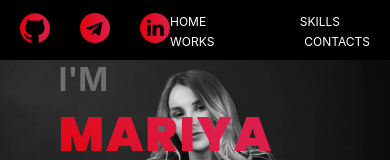
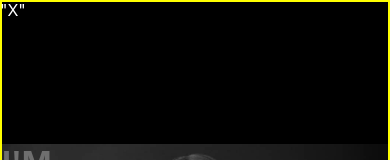
Before and after one commit to FeraVerto/portfolio, a React (Create React App) app: page / in a window 390 px wide. Shown: the top 160 px of the page. Built offline with nearby package versions, Linux system fonts and the light colour scheme.

Commit message:
layout mobile version, work in progress...

```diff
--- a/src/App.css
+++ b/src/App.css
@@ -11,6 +11,8 @@
   margin: 0 auto;
 
   width: 100%;
+
+  border: 2px solid yellow;
 }
 
 .App-logo {
@@ -38,6 +40,8 @@ button {
   text-transform: uppercase;
 }
 
+
+
 @media (prefers-reduced-motion: no-preference) {
   .App-logo {
     animation: App-logo-spin infinite 20s linear;
@@ -53,6 +57,8 @@ button {
   justify-content: center;
   font-size: calc(10px + 2vmin);
   color: white;
+
+  border: 2px solid red;
 }
 
 .App-link {
@@ -70,9 +76,12 @@ button {
 
 /* Extra small devices (phones, 600px and down) */
 @media only screen and (max-width: 600px) {
-  .app-wrapper {
+  .close_button_mobile_menu {
 
+    color: white;
   }
+
+
 }
 
 /* Small devices (portrait tablets and large phones, 600px and up) */
--- a/src/App.jsx
+++ b/src/App.jsx
@@ -1,4 +1,4 @@
-import React from "react"
+import React, {useState} from "react"
 import './App.css'
 import s from "./AppMyComponent.module.css"
 import {Header} from "./component/Header/Header";
@@ -7,13 +7,26 @@ import {Skills} from "./component/Skills/Skills";
 import {Works} from "./component/Works/Works";
 import {Contacts} from "./component/Contacts/Contacts";
 
-import {Exp} from "./component/Experimental/Experimental";
+import {MobileMenu} from "./component/MobileComponent/MobileMenu/MobileMenu";
 
 function App() {
 
+    let [menu, setMenu] = useState(false)
+
+    let onClose = () => setMenu(false)
+
     return (
         <div className="App">
-            <header className={s.app_header}><Header/></header>
+            <header className={s.app_header_desktop}><Header/></header>
+            <header className={s.app_header_mobile}>
+                <div style={{position: "relative"}}>
+                    {
+                        menu
+                            ? <MobileMenu onClose={onClose}/>
+                            : <div className={s.on_button} onClick={() => setMenu(true)}>"X"</div>
+                    }
+                </div>
+            </header>
             <main className={s.main_wrapper}>
                 {/*<ReactPageScroller transitionTimingFunction={"cubic-bezier(0.42,0,1,1)"}
                                    animationTimer={1000}
--- a/src/AppMyComponent.module.css
+++ b/src/AppMyComponent.module.css
@@ -5,19 +5,14 @@
     background-color: transparent;
 }
 
-.app_list {
+.app_header_desktop {
+    padding: 15px;
+    border: 2px solid white;
+    display: flex;
 }
 
-.app_header {
-    margin: 0 auto;
-
-    width: 1200px;
-    position: fixed;
-
-    display: block;
-    position: fixed;
-
-    z-index: 999;
+.app_header_mobile {
+    display: none;
 }
 
 .section-wrapper {
@@ -32,14 +27,18 @@
 
 /* Extra small devices (phones, 600px and down) */
 @media only screen and (max-width: 600px) {
+    .app_header_desktop {
+        display: none;
+    }
 
-    .app_header {
-        position: relative;
-        margin: 0 auto;
+    .app_header_mobile {
+        display: block;
+    }
 
-        width: 100%;
-
-
+    .on_button {
+        position: absolute;
+        color: white;
+        z-index: 999999;
     }
 }
 
--- a/src/component/AboutMe/AboutMe.module.css
+++ b/src/component/AboutMe/AboutMe.module.css
@@ -26,7 +26,6 @@
     width: 90%;
 
     display: flex;
-    align-items: center;
     justify-content: space-between;
 }
 
@@ -87,7 +86,6 @@
 
 .about_photo {
     width: 400px;
-    height: 500px;
 }
 
 .typing_effect {
@@ -98,7 +96,7 @@
 @media only screen and (max-width: 600px) {
     .about {
         /*padding: 30px 20px;*/
-        height: 100%;
+        height: 100vh;
     }
 
     .about_block {
--- a/src/component/Header/Header.module.css
+++ b/src/component/Header/Header.module.css
@@ -1,12 +1,13 @@
 .header {
     width: 100%;
-    height: 60px;
 
     display: flex;
     align-items: center;
     justify-content: space-between;
 
     background-color: black;
+
+    border: 2px solid green;
 }
 
 /* Small devices (portrait tablets and large phones, 600px and up) */
--- a/src/component/Header/Header.tsx
+++ b/src/component/Header/Header.tsx
@@ -2,9 +2,6 @@ import React from 'react'
 import {Menu} from "./Menu/Menu";
 import s from "./Header.module.css"
 import "./../../App.css"
-import github from "../../image/github.svg";
-import telegram from "../../image/telegram.svg";
-import linkedin from "../../image/linkedin.svg";
 import {SocialIcon} from "../Contacts/socialIcon/sociallcon";
 
 export const Header = () => {
--- /dev/null
+++ b/src/component/MobileComponent/MobileMenu/MobileMenu.module.css
@@ -0,0 +1,9 @@
+.mobile_menu_container {
+    position: absolute;
+    color: white;
+    z-index: 99999;
+}
+
+.mobile_menu_container button {
+    color: white;
+}
--- /dev/null
+++ b/src/component/MobileComponent/MobileMenu/MobileMenu.tsx
@@ -0,0 +1,33 @@
+import React, {useEffect} from 'react'
+import s from './MobileMenu.module.css'
+import {NavLink} from "react-router-dom";
+
+type MobileMenuType = {
+    onClose: () => void
+}
+
+export const MobileMenu: React.FC<MobileMenuType> = ({onClose}) => {
+
+    return (
+        <div className={s.mobile_menu_container}>
+            <ul className={s.mobile_menu_list}>
+
+                <li className={s.mobile_menu_item}>
+                    <NavLink className={s.item_link} to="/">Home</NavLink>
+                </li>
+                <li className={s.mobile_menu_item}>
+                    <NavLink className={s.item_link} to="/skills">Skills</NavLink>
+                </li>
+                <li className={s.mobile_menu_item}>
+                    <NavLink className={s.item_link} to="/works">Works</NavLink>
+                </li>
+                <li className={s.mobile_menu_item}>
+                    <NavLink className={s.item_link} to="/contacts">Contacts</NavLink>
+                </li>
+            </ul>
+            <div onClick={onClose}>Close
+            </div>
+        </div>
+
+    )
+}
--- a/src/component/Skills/Skill/Skill.module.css
+++ b/src/component/Skills/Skill/Skill.module.css
@@ -66,13 +66,14 @@
 
     .skill_item {
         padding: 0;
-        margin-bottom: 20px;
+        margin-bottom: 35px;
 
         width: 100%;
         min-height: 200px;
 
         box-sizing: border-box;
     }
+
 }
 
 /* Medium devices (landscape tablets, 768px and up) */
--- a/src/component/Works/Work/Work.module.css
+++ b/src/component/Works/Work/Work.module.css
@@ -119,7 +119,13 @@
 @media only screen and (max-width: 600px) {
     .work {
         margin-bottom: 20px;
-        min-width: 100%;
+        width: 100%;
+    }
+
+    .work_background {
+
+        width: 100%;
+
     }
 }
 
--- a/src/component/Works/Works.module.css
+++ b/src/component/Works/Works.module.css
@@ -23,4 +23,9 @@
     .works {
         padding: 30px 20px;
     }
+
+    .works_list {
+
+        flex-direction: column;
+    }
 }
```
Also changed, not shown: 1 other file (tests, documents, lock files or other folders).
